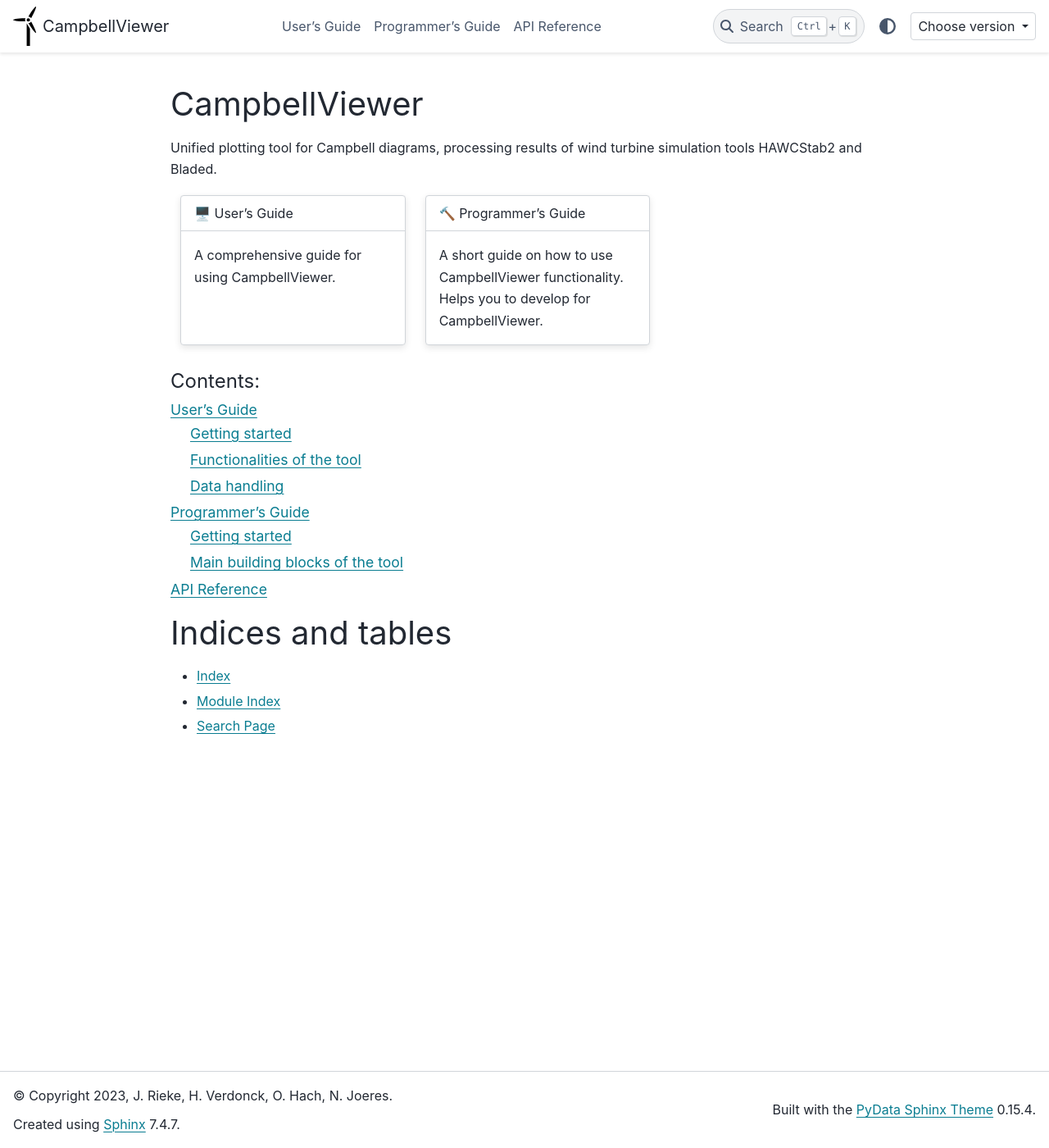
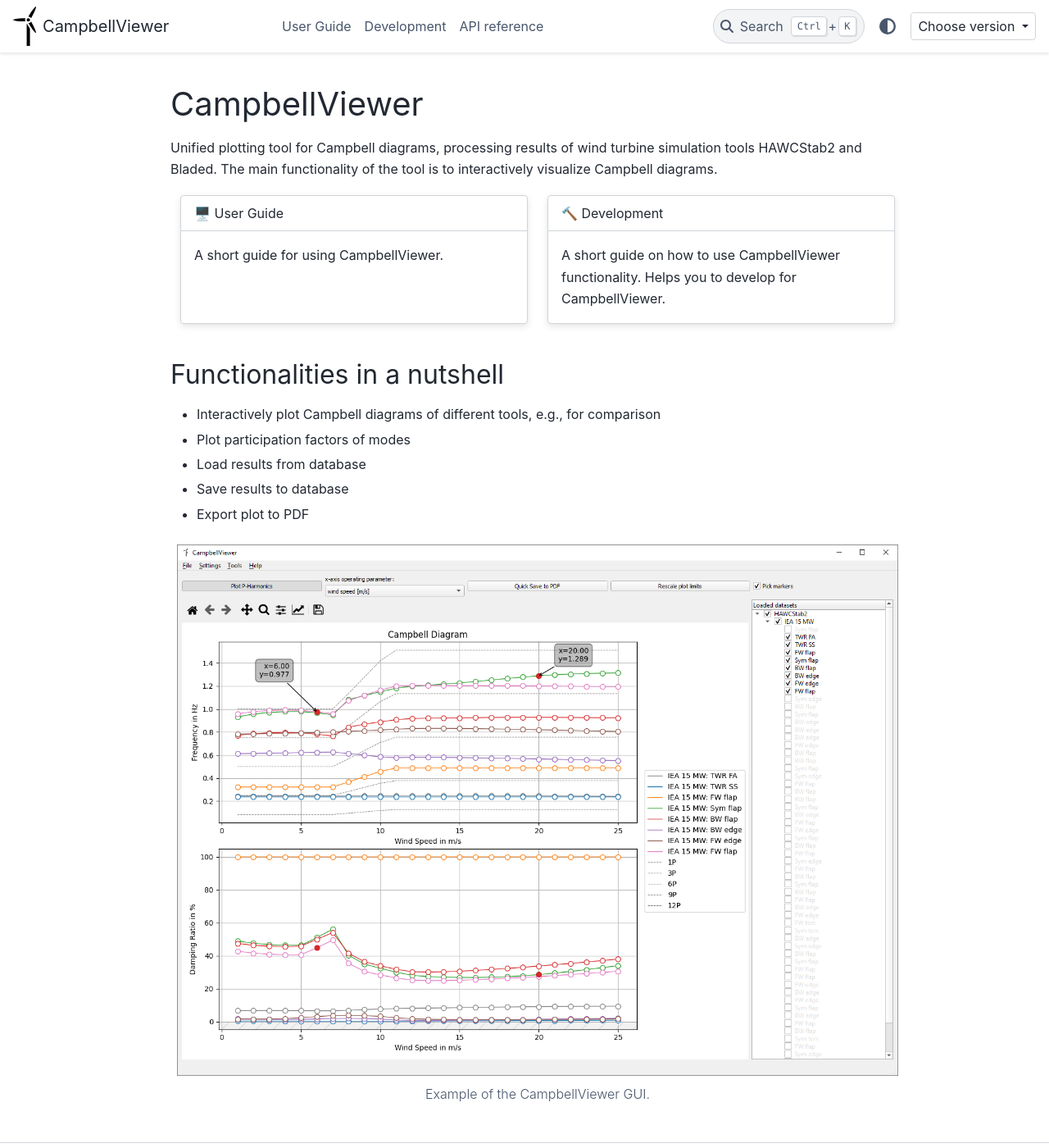
Before and after one commit to DLR-AE/CampbellViewer, a Sphinx documentation site: the page built from docs/source/index.rst, in a window 1280 px wide and 1400 px high. Shown: the whole window at 82% size. Built offline with Sphinx 7.4.7 and the PyData theme 0.15.4, drawn with Linux system fonts in a browser that asks for light colours.

Commit message:
docs: add short description of example
#52

```diff
--- a/docs/source/api.rst
+++ b/docs/source/api.rst
@@ -1,5 +1,5 @@
-API Reference
-=================================
+API reference
+===============
 
 .. autosummary::
     :toctree: _autosummary
--- a/docs/source/programmers_guide/getting_started.rst
+++ b/docs/source/development/getting_started.rst
@@ -1,4 +1,4 @@
-.. _sec_pg_getting_started:
+.. _sec_dev_getting_started:
 
 Getting started
 ===============
--- a/docs/source/programmers_guide/main_building_blocks.rst
+++ b/docs/source/development/main_building_blocks.rst
@@ -1,4 +1,4 @@
-.. _sec_pg_main_building_blocks:
+.. _sec_dev_main_building_blocks:
 
 Main building blocks of the tool
 ################################
--- a/docs/source/index.rst
+++ b/docs/source/index.rst
@@ -3,40 +3,50 @@
 CampbellViewer
 =======================================
 Unified plotting tool for Campbell diagrams, processing results of wind turbine
-simulation tools HAWCStab2 and Bladed.
+simulation tools HAWCStab2 and Bladed. The main functionality of the tool is to
+interactively visualize Campbell diagrams.
 
-.. grid:: 3
+.. grid:: 2
 
     .. grid-item-card::
-        :link: users_guide
+        :link: user_guide
         :link-type: doc
 
-        🖥️ User's Guide
-        ^^^^^^^^^^^^^^^^^^
-        A comprehensive guide for using CampbellViewer.
+        🖥️ User Guide
+        ^^^^^^^^^^^^^^^^
+        A short guide for using CampbellViewer.
 
     .. grid-item-card::
-        :link: programmers_guide
+        :link: development
         :link-type: doc
 
-        🔨 Programmer's Guide
-        ^^^^^^^^^^^^^^^^^^^^^^^
+        🔨 Development
+        ^^^^^^^^^^^^^^^^
         A short guide on how to use CampbellViewer functionality.
         Helps you to develop for CampbellViewer.
 
 
+Functionalities in a nutshell
+------------------------------
+
+- Interactively plot Campbell diagrams of different tools, e.g., for comparison
+- Plot participation factors of modes
+- Load results from database
+- Save results to database
+- Export plot to PDF
+
+
+.. figure:: _static/images/campbellviewer_gui.png
+    :alt: CampbellViewer GUI
+
+    Example of the CampbellViewer GUI.
+
+
 .. toctree::
    :maxdepth: 2
+   :hidden:
    :caption: Contents:
 
-   users_guide
-   programmers_guide
+   user_guide
+   development
    api
-
-
-Indices and tables
-==================
-
-* :ref:`genindex`
-* :ref:`modindex`
-* :ref:`search`
--- a/docs/source/programmers_guide.rst
+++ /dev/null
@@ -1,10 +0,0 @@
-.. _sec_programmers-guide:
-
-Programmer's Guide
-==================
-
-.. toctree::
-    :maxdepth: 1
-
-    programmers_guide/getting_started
-    programmers_guide/main_building_blocks
```
Also changed, not shown: docs/source/development.rst (added, +13 -0 lines), docs/source/user_guide.rst (added, +16 -0 lines), docs/source/user_guide/data_handling.rst (added, +43 -0 lines), docs/source/user_guide/examples.rst (added, +20 -0 lines), docs/source/user_guide/functionality.rst (added, +15 -0 lines), docs/source/user_guide/getting_started.rst (renamed from docs/source/users_guide/getting_started.rst, +4 -6 lines), docs/source/users_guide.rst (deleted, +0 -17 lines), docs/source/users_guide/data_handling.rst (deleted, +0 -38 lines), docs/source/users_guide/functionality.rst (deleted, +0 -14 lines), docs/source/_static/images/campbellviewer_gui.png (added).
